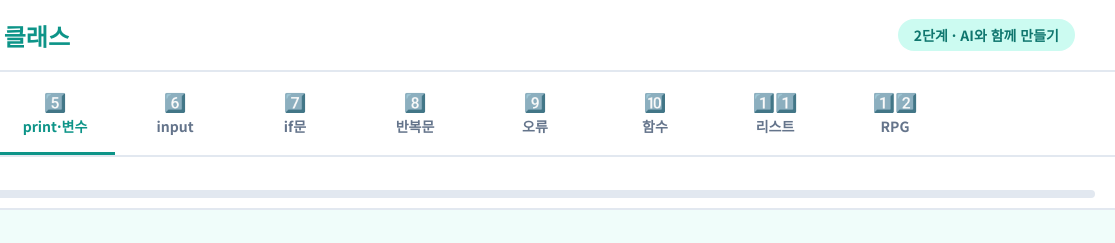
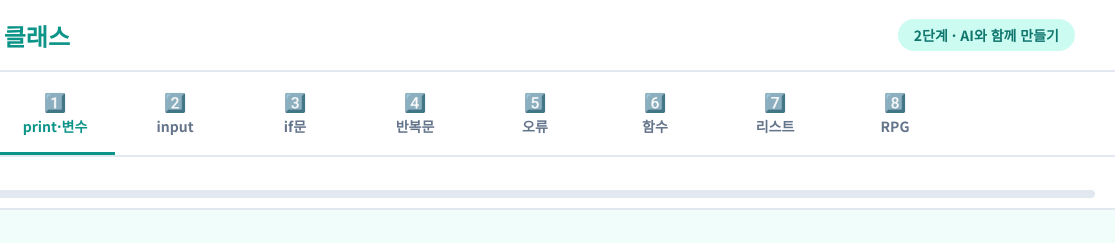
Before and after one commit to winsung/for_children, a website: page 2단계_학생용.html in a window 1280 px wide. Shown: the top 243 px of the page, 165-1280 px from the left. Drawn offline with Linux system fonts and the light colour scheme.

Commit message:
Renumber Stage 2 student tabs to start from 1
Tabs were using absolute session numbers (5-12). Within Stage 2 it
reads more naturally as the 1st-8th lesson of this stage, so the top
tab labels now show 1-8. Hero cards still display the curriculum-wide
회차 number (5회차 ~ 12회차) so the canonical reference is preserved.

Co-Authored-By: Claude Opus 4.7 (1M context) <noreply@anthropic.com>

```diff
--- a/2단계_학생용.html
+++ b/2단계_학생용.html
@@ -213,14 +213,14 @@ body { background:var(--bg); color:var(--text); font-family:'Noto Sans KR',sans-
 
 <!-- 진행 탭 -->
 <div class="session-tabs">
-  <div class="tab active" onclick="showPage(0)"><span class="tab-num">5️⃣</span>print·변수</div>
-  <div class="tab" onclick="showPage(1)"><span class="tab-num">6️⃣</span>input</div>
-  <div class="tab" onclick="showPage(2)"><span class="tab-num">7️⃣</span>if문</div>
-  <div class="tab" onclick="showPage(3)"><span class="tab-num">8️⃣</span>반복문</div>
-  <div class="tab" onclick="showPage(4)"><span class="tab-num">9️⃣</span>오류</div>
-  <div class="tab" onclick="showPage(5)"><span class="tab-num">🔟</span>함수</div>
-  <div class="tab" onclick="showPage(6)"><span class="tab-num">1️⃣1️⃣</span>리스트</div>
-  <div class="tab" onclick="showPage(7)"><span class="tab-num">1️⃣2️⃣</span>RPG</div>
+  <div class="tab active" onclick="showPage(0)"><span class="tab-num">1️⃣</span>print·변수</div>
+  <div class="tab" onclick="showPage(1)"><span class="tab-num">2️⃣</span>input</div>
+  <div class="tab" onclick="showPage(2)"><span class="tab-num">3️⃣</span>if문</div>
+  <div class="tab" onclick="showPage(3)"><span class="tab-num">4️⃣</span>반복문</div>
+  <div class="tab" onclick="showPage(4)"><span class="tab-num">5️⃣</span>오류</div>
+  <div class="tab" onclick="showPage(5)"><span class="tab-num">6️⃣</span>함수</div>
+  <div class="tab" onclick="showPage(6)"><span class="tab-num">7️⃣</span>리스트</div>
+  <div class="tab" onclick="showPage(7)"><span class="tab-num">8️⃣</span>RPG</div>
 </div>
 
 <!-- 진행 바 -->
```
